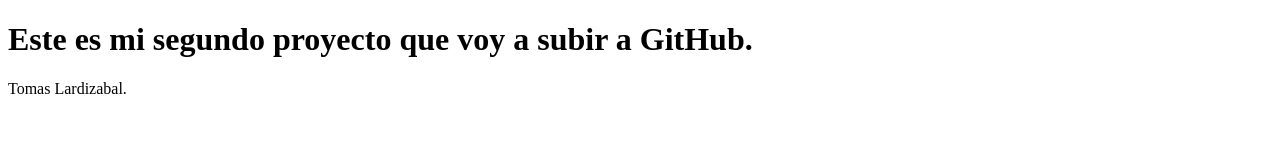
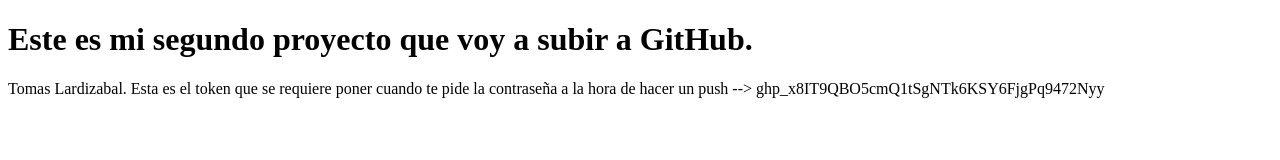
Before and after one commit to tomaslardizabal/proyPerwork, a plain HTML site: page index.html in a window 1280 px wide. Drawn offline with Linux system fonts and the light colour scheme.

Commit message:
Se agrego el token necesario para los pushes jajaja

```diff
--- a/index.html
+++ b/index.html
@@ -12,6 +12,8 @@
     </h1>
     <p>
         Tomas Lardizabal.
+        Esta es el token que se requiere poner cuando te pide la contraseña a la hora de hacer
+        un push --> 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
     </p>
 </body>
 </html>
```
